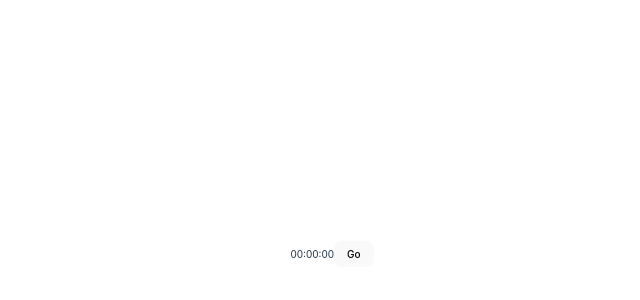
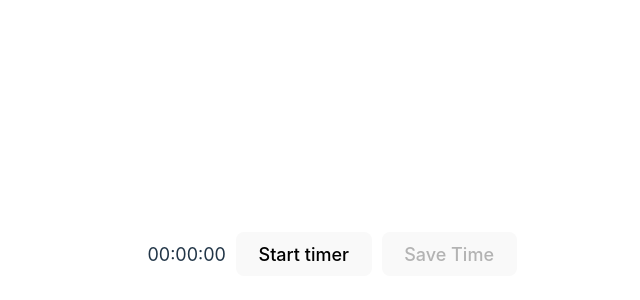
Before and after one commit to Havolt/time-tracker, a React (Vite) app: page / in a window 1280 px wide. Shown: the part 146-446 px from the top of the page, without its empty margins (308-948 px from the left). Built offline with nearby package versions, Linux system fonts and the light colour scheme.

Commit message:
Add a save time button

```diff
--- a/src/App.jsx
+++ b/src/App.jsx
@@ -6,21 +6,31 @@ function App() {
 	const [timePassed, setTimePassed] = useState(0)
 	const [startTimer, setStartTimer] = useState(false)
 
+	let timePassedInterval;
+
 	useEffect(() => {
-		let interval;
 		if (startTimer) {
-			interval = setInterval(() => {
+			timePassedInterval = setInterval(() => {
 				setTimePassed(timePassed => timePassed + 1)
 			}, 1000)
 		}
-		return () => clearInterval(interval)
+		return () => clearInterval(timePassedInterval)
 	}, [startTimer, timePassed])
 
 	const handleTimer = () => {
-		if (!initTime) {
+		if (!startTimer) {
 			setInitTime(new Date())
 			setStartTimer(true)
+		} else {
+			clearInterval(timePassedInterval)
+			setStartTimer(false)
 		}
+	}
+
+	const saveTimer = () => {
+		setTimePassed(0)
+		setInitTime(null)
+		// TODO: Save time to local storage / extension storage
 	}
 
 	function formatTimePassed() {
@@ -32,9 +42,10 @@ function App() {
 
 	return (
 		<div id="app">
-			<div>
+			<div className="timer">
 				<span>{timePassed ? formatTimePassed() : '00:00:00'}</span>
-				<button onClick={handleTimer}>Go</button>
+				<button onClick={handleTimer}>{ startTimer ? 'Stop timer' : 'Start timer'}</button>
+				<button disabled={!timePassed || startTimer} onClick={saveTimer}>Save Time</button>
 			</div>
 		</div>
 	)
--- a/src/App.scss
+++ b/src/App.scss
@@ -4,3 +4,10 @@
   padding: 2rem;
   text-align: center;
 }
+
+.timer {
+  font-size: 1.8rem;
+  display: flex;
+  gap: 1rem;
+  align-items: center;
+}
```
